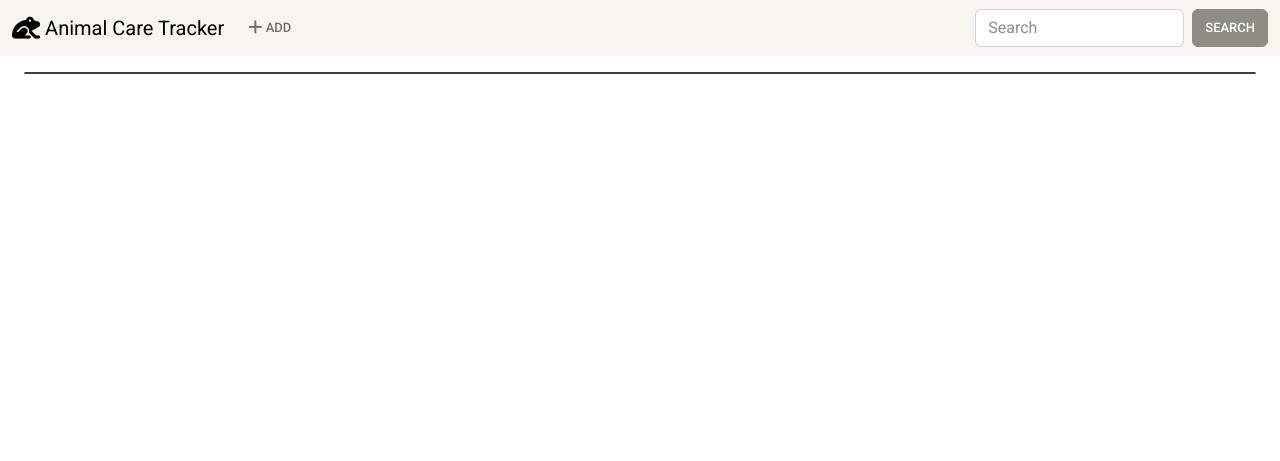
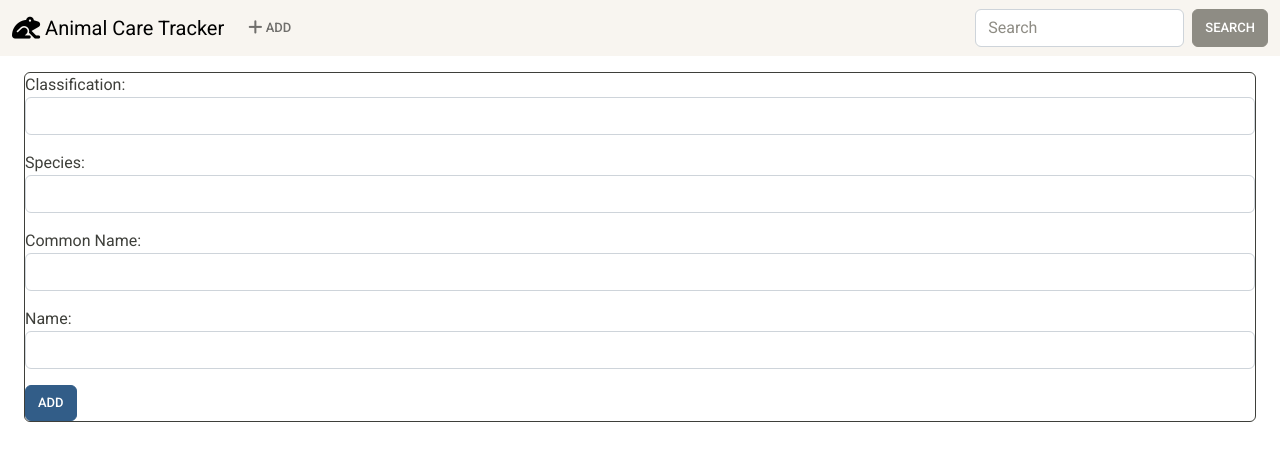
Before and after one commit to NicoGiuliani/pet-care-tracker, a Django app: page /add/ in a window 1280 px wide. Shown: the top 461 px of the page. Run offline with Django 4.2, Linux system fonts and the light colour scheme; some libraries are stand-ins or nearby versions.

Commit message:
Working on add form

```diff
--- /dev/null
+++ b/app/forms.py
@@ -0,0 +1,19 @@
+from django import forms
+from .models import Animal
+
+class AnimalForm(forms.ModelForm):
+  class Meta:
+    model = Animal
+    fields = ['classification', 'species', 'common_name', 'name']
+    labels = {
+      'classification': 'Classification',
+      'species': 'Species',
+      'common_name': 'Common Name',
+      'name': 'Name',
+    }
+    widgets = {
+      'classification': forms.TextInput(attrs={'class': 'form-control'}),
+      'species': forms.TextInput(attrs={'class': 'form-control'}),
+      'common_name': forms.TextInput(attrs={'class': 'form-control'}),
+      'name': forms.TextInput(attrs={'class': 'form-control'}),
+    }
--- a/app/views.py
+++ b/app/views.py
@@ -1,5 +1,6 @@
 from django.shortcuts import render
 from .models import Animal
+from .forms import AnimalForm
 
 # Create your views here.
 def index(request):
@@ -8,4 +9,30 @@ def index(request):
   })
 
 def add(request):
+  if request.method == 'POST':
+    form = AnimalForm(request.POST)
+    if form.is_valid():
+      new_classification = form.cleaned_data['new_classification']
+      new_species = form.cleaned_data['new_species']
+      new_common_name = form.cleaned_data['new_common_name']
+      new_name = form.cleaned_data['new_name']
+
+      new_animal = Animal(
+        classification = new_classification,
+        species = new_species,
+        common_name = new_common_name,
+        name = new_name
+      )
+
+      new_animal.save()
+      return render(request, './add.html', {
+        'form': AnimalForm,
+        'success': True
+      })
+  else:
+    form = AnimalForm()
+  return render(request, './add.html', {
+    'form': AnimalForm()
+  })
+
   return render(request, 'add.html')
--- a/templates/add.html
+++ b/templates/add.html
@@ -1,6 +1,9 @@
 {% extends './base.html' %}
 {% block body %}
 <div class="card border-dark mb-3">
-  <form></form>
+  <orm method="POST" action="{% url 'add' %}">
+    {{ form.as_p }}
+    <button type="submit" class="btn btn-primary">Add</button>
+  </form>
 </div>
 {% endblock %}
```
